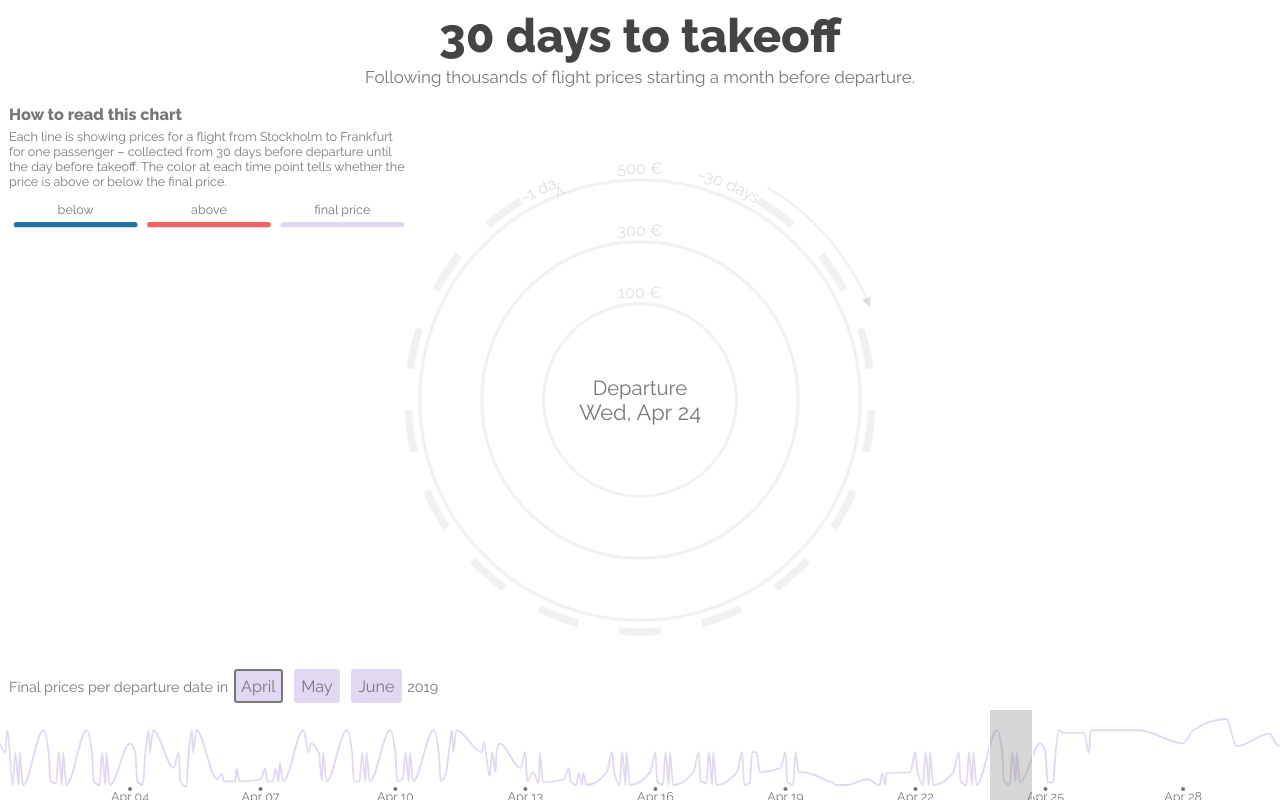
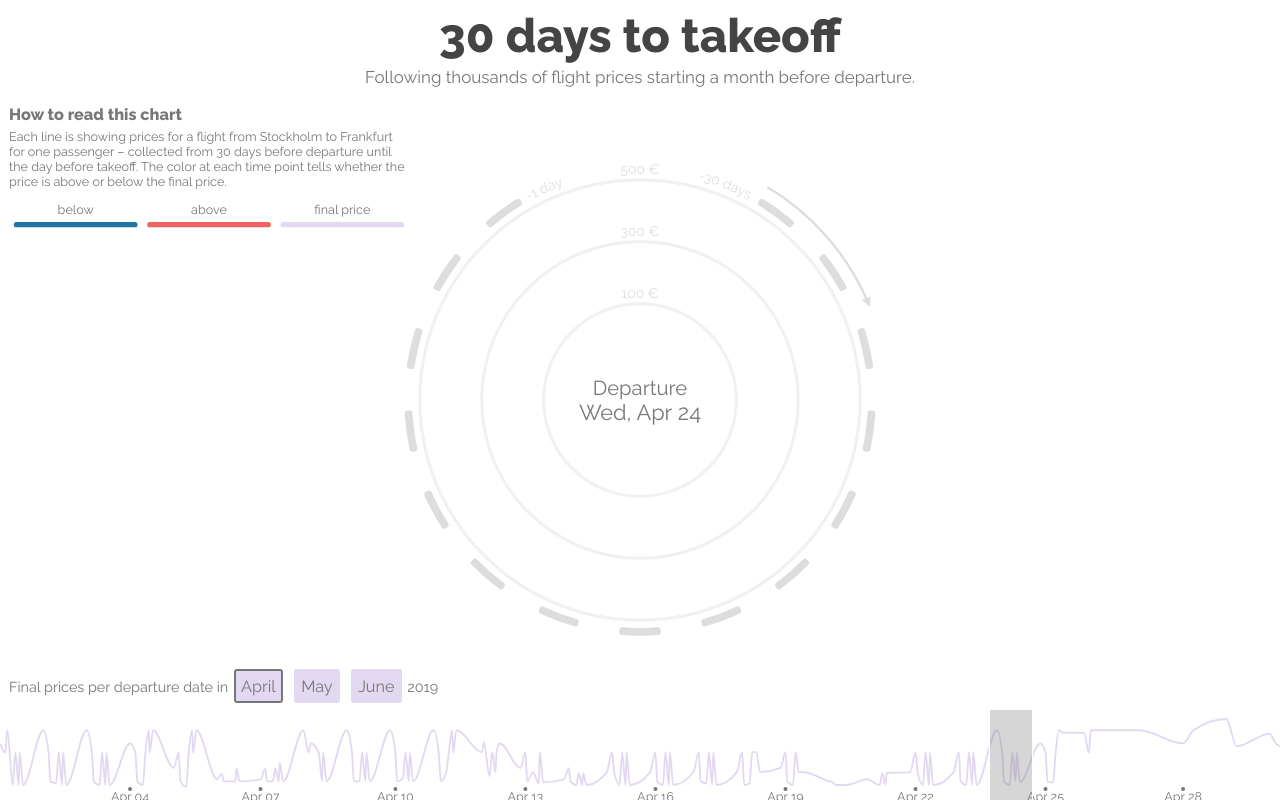
Before and after one commit to higsch/flyhigh, a Svelte app in the folder visualisation/app/: page / in a window 1280 px wide. Built offline with nearby package versions, Linux system fonts and the light colour scheme.

Commit message:
small design changes

```diff
--- a/visualisation/app/src/RadialGraph/Coordinates.svelte
+++ b/visualisation/app/src/RadialGraph/Coordinates.svelte
@@ -22,7 +22,8 @@
     .innerRadius(d => d.innerRadius)
     .outerRadius(d => d.outerRadius)
     .startAngle(d => d.startAngle)
-    .endAngle(d => d.endAngle);
+    .endAngle(d => d.endAngle)
+    .cornerRadius(3);
 
   let priceCoords, dayArcs, dayArcsLabel;
 
@@ -91,11 +92,11 @@
     <g class="day-arcs-label" transform="translate({width / 2} {height / 2})">
       <path class="direction-arrow" d="{arc({radius: priceScale(590), startAngle: dayToAngle(maxDays - 4.5), endAngle: dayToAngle(maxDays - 1)}).replace('Z', '')}"
             marker-end="url(#arrow)"></path>
-      <path id="text-path-start" class="text-path" d="{arc({radius: priceScale(525), startAngle: dayToAngle(maxDays + 1), endAngle: dayToAngle(maxDays - 1)}).replace('Z', '')}"></path>
+      <path id="text-path-start" class="text-path" d="{arc({radius: priceScale(525), startAngle: dayToAngle(maxDays + 1.1), endAngle: dayToAngle(maxDays - 0.9)}).replace('Z', '')}"></path>
       <text>
         <textPath href="#text-path-start" startOffset="30%">-{maxDays - 1} days</textPath>
       </text>
-      <path id="text-path-end" class="text-path" d="{arc({radius: priceScale(525), startAngle: dayToAngle(1), endAngle: dayToAngle(0)}).replace('Z', '')}"></path>
+      <path id="text-path-end" class="text-path" d="{arc({radius: priceScale(525), startAngle: dayToAngle(1.1), endAngle: dayToAngle(-0.1)}).replace('Z', '')}"></path>
       <text>
         <textPath href="#text-path-end" startOffset="30%">-1 day</textPath>
       </text>
@@ -112,6 +113,7 @@
   marker#arrow path {
     stroke: none;
     fill: var(--light-gray);
+    opacity: 1;
   }
 
   g.price-coord path.price-circle {
@@ -123,7 +125,7 @@
   g text {
     fill: var(--light-gray);
     text-anchor: middle;
-    font-size: 0.9rem;
+    font-size: calc(0.5rem + 0.6vmin);
   }
 
   g.day-arcs path.odd {
@@ -132,20 +134,16 @@
 
   g.day-arcs path.even {
     fill: var(--light-gray);
-    fill-opacity: 0.4;
+    fill-opacity: 1;
   }
 
   g.day-arcs-label path.direction-arrow {
     stroke: var(--light-gray);
     stroke-width: 0.3vmin;
-    stroke-opacity: 0.4;
+    stroke-opacity: 1;
   }
 
   g.day-arcs-label path.text-path {
     stroke: none;
   }
-
-  g.day-arcs-label text {
-    text-anchor: middle;
-  }
 </style>
```
